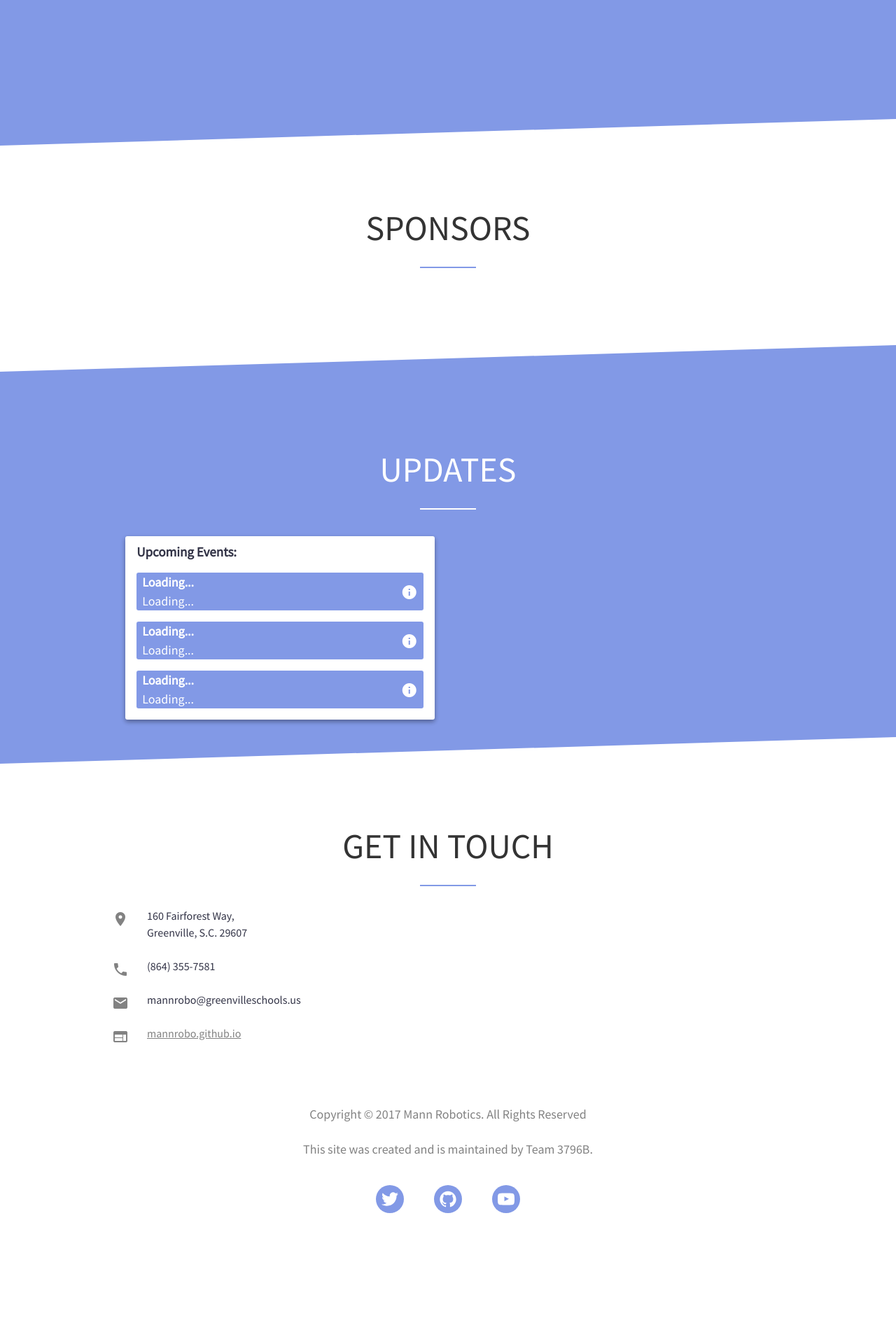
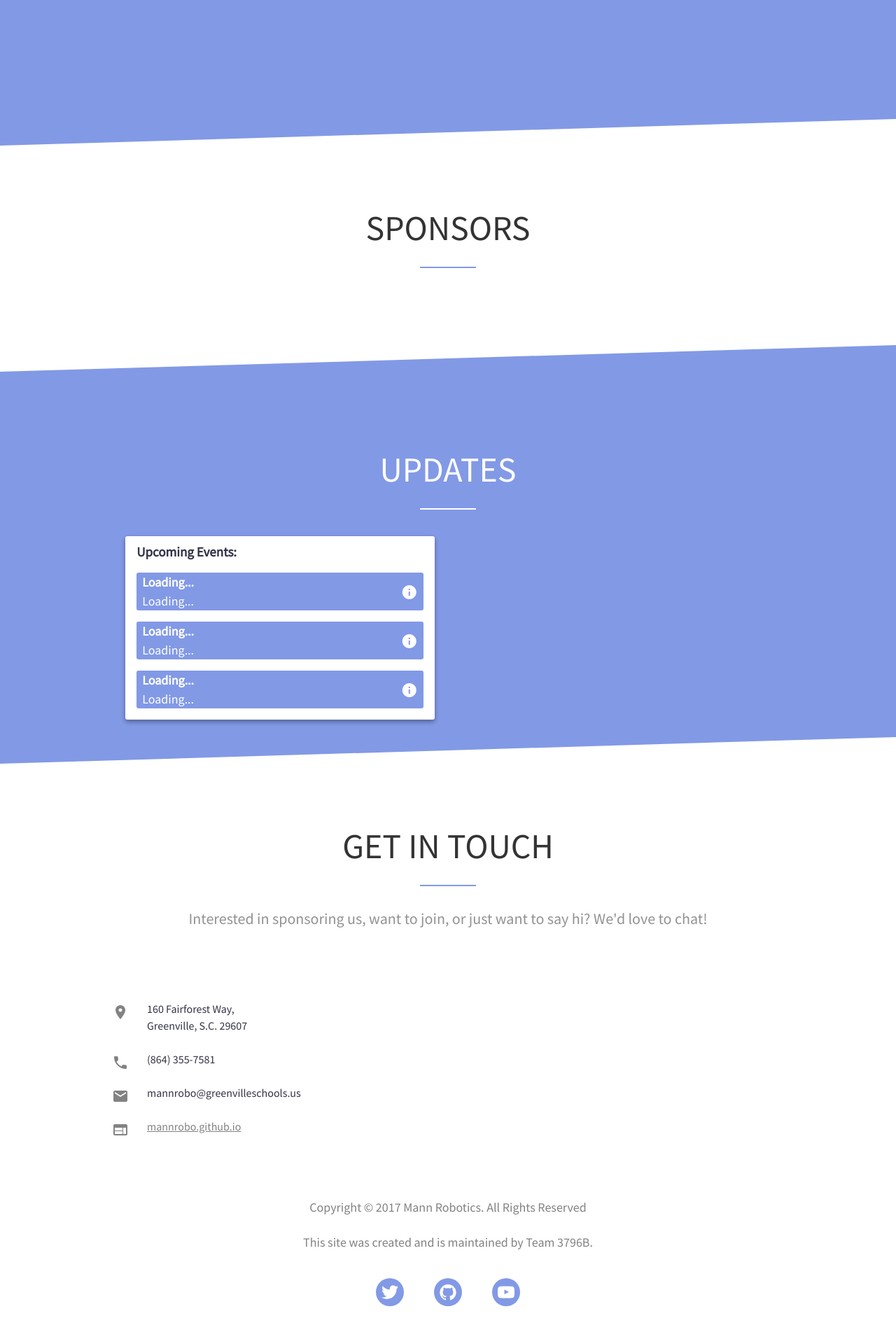
Before and after one commit to mannrobo/mannrobo.github.io, a Jekyll site: the page built from index.html, in a window 1280 px wide. Shown: the part 2693-4613 px from the top of the page at 70% size. Built offline with Jekyll 4.4.1, drawn with Linux system fonts in a browser that asks for light colours; comment, search, counter and statistics services are not loaded; before the commit the page ends 4480 px from its top, so only the background shows below that.

Commit message:
Add subtitle to contact section-head

```diff
--- a/_sass/util.scss
+++ b/_sass/util.scss
@@ -197,6 +197,13 @@ h1.section-head {
     }
 }
 
+h1.section-head + h3 {
+    color: #929292;
+    margin-bottom: 100px;
+    text-align: center;
+    font-weight: 300;
+}
+
 img {
     max-width: 100%;
     &.circle {
--- a/index.html
+++ b/index.html
@@ -143,6 +143,7 @@ sponsors:
 <section id="contact">
     <div class="container">
         <h1 class="section-head">Get In Touch</h1>
+        <h3>Interested in sponsoring us, want to join, or just want to say hi? We'd love to chat!</h3>
         <div class="col-md-6">
                 <ul class="contact-info">
                     <li class="contact-vector"><i class="material-icons">location_on</i>160 Fairforest Way, <br /> Greenville, S.C. 29607</li>
```
